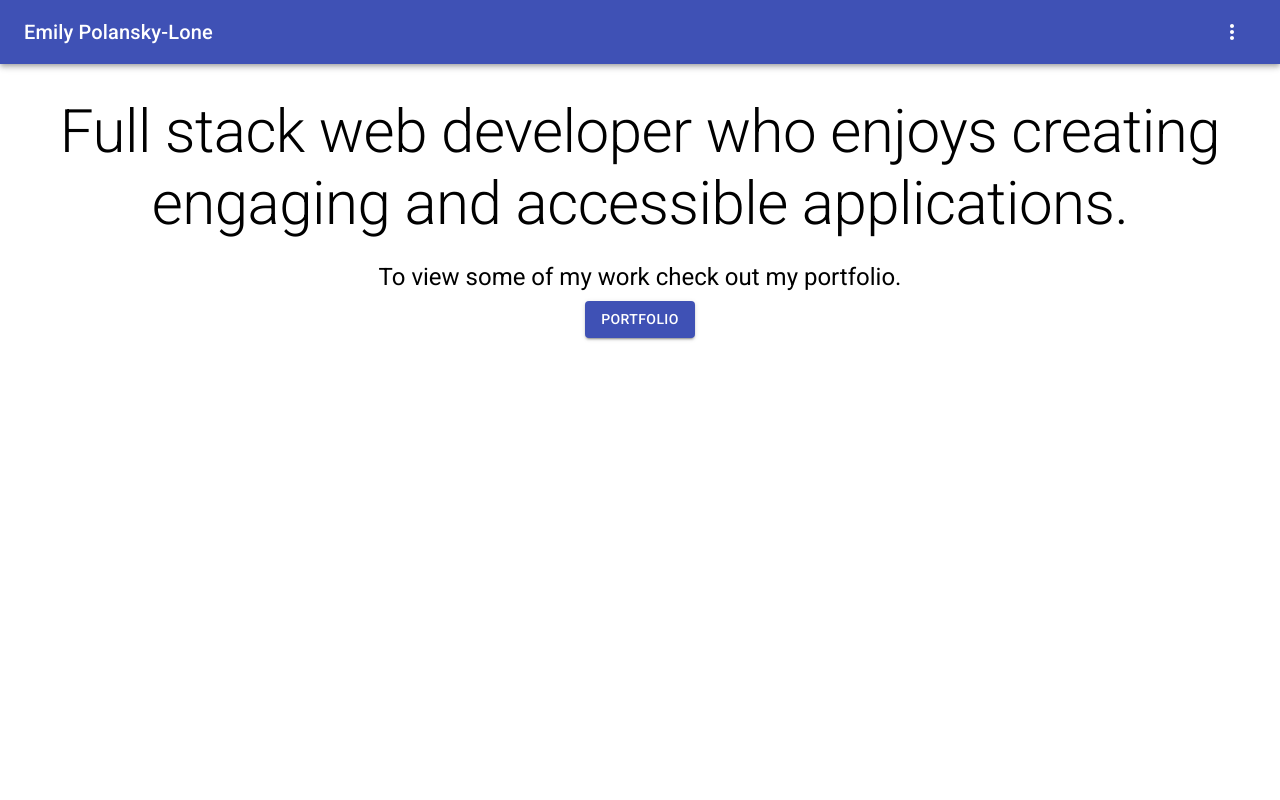
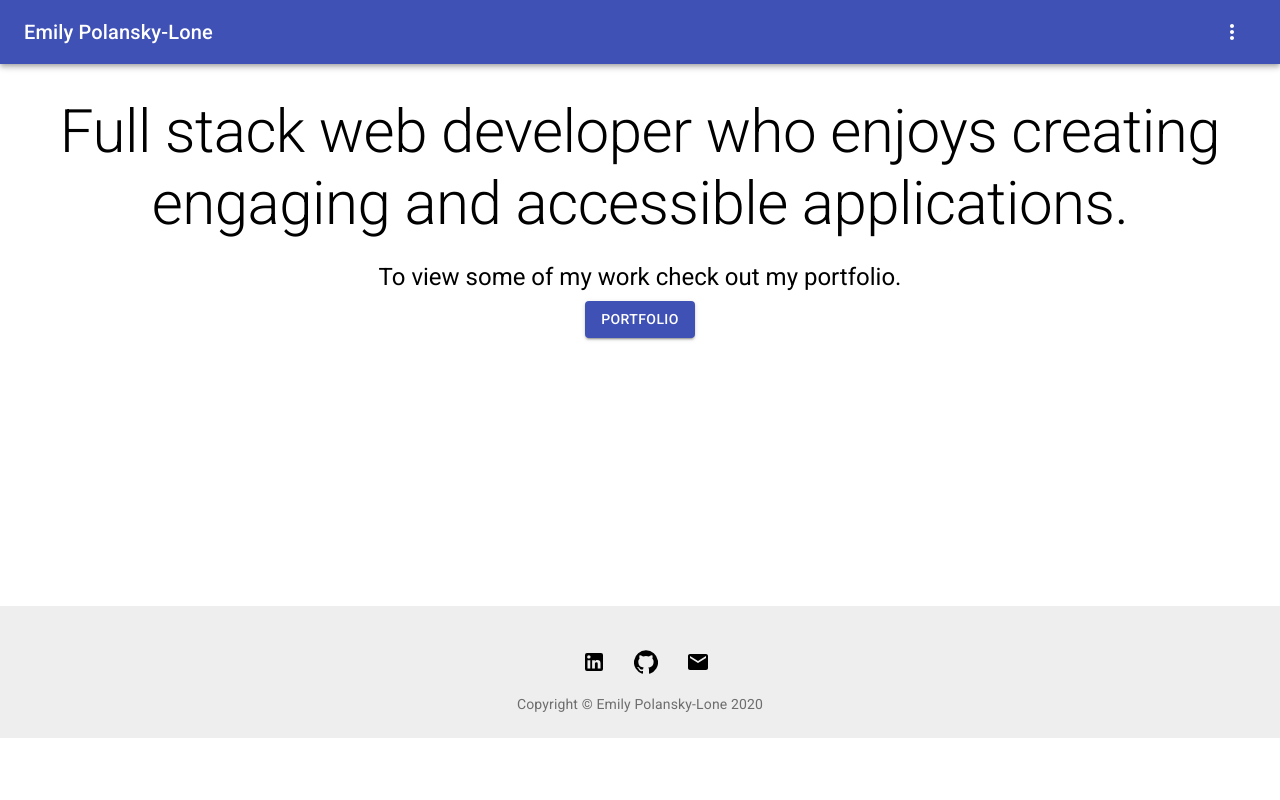
Before and after one commit to emilypo89/Portfolio, a React (Create React App) app: page / in a window 1280 px wide. Shown: the top 800 px of the page. Built offline with nearby package versions, Linux system fonts and the light colour scheme.

Commit message:
adjust footer height

```diff
--- a/src/components/Footer.js
+++ b/src/components/Footer.js
@@ -20,7 +20,7 @@ const useStyles = makeStyles((theme) => ({
   root: {
     display: 'flex',
     flexDirection: 'column',
-    minHeight: '100vh',
+    minHeight: '50vh',
   },
   main: {
     marginTop: theme.spacing(8),
```
